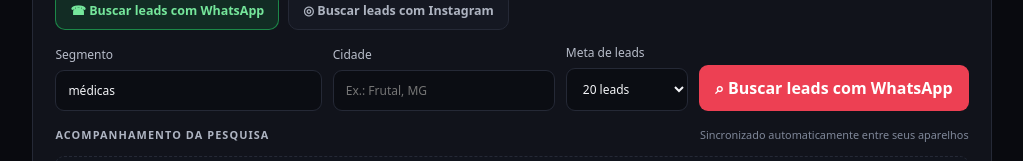
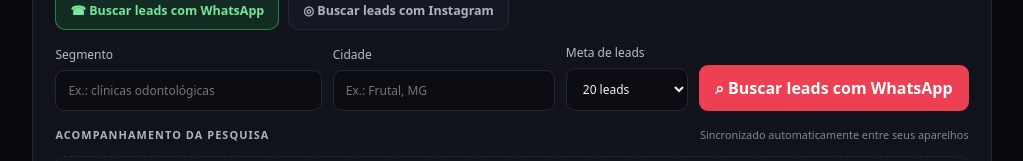
Before and after one commit to henriquefelix8920/escarlate, a Next.js app: page / in a window 1280 px wide. Shown: the part 965-1126 px from the top of the page, without its empty margins (250-1273 px from the left). Built offline with nearby package versions, Linux system fonts and the light colour scheme; no server answers.

Commit message:
Restore nutritionist-focused prospecting

```diff
--- a/app/prospeccao/page.js
+++ b/app/prospeccao/page.js
@@ -78,7 +78,7 @@ const whatsapp = (phone) => {
 
 export default function ProspeccaoPage() {
   const [city, setCity] = useState('');
-  const [category, setCategory] = useState('médicas');
+  const [category, setCategory] = useState('');
   const [limit, setLimit] = useState(20);
   const [searchChannel, setSearchChannel] = useState('whatsapp');
   const [leads, setLeads] = useState([]);
@@ -443,7 +443,7 @@ export default function ProspeccaoPage() {
             <button type="button" className={searchChannel === 'instagram' ? 'is-active instagram' : ''} onClick={() => setSearchChannel('instagram')}>◎ Buscar leads com Instagram</button>
           </div>
           <form onSubmit={startSearch} className="prospect-form">
-            <label>Segmento<input value={category} onChange={(e) => setCategory(e.target.value)} placeholder="Ex.: médicas, cardiologistas, dermatologistas" minLength={2} required /></label>
+            <label>Segmento<input value={category} onChange={(e) => setCategory(e.target.value)} placeholder="Ex.: clínicas odontológicas" minLength={2} required /></label>
             <label>Cidade<input value={city} onChange={(e) => setCity(capitalizeCity(e.target.value))} placeholder="Ex.: Frutal, MG" minLength={2} required /></label>
             <label className="limit-field">Meta de leads<select value={limit} onChange={(e) => setLimit(e.target.value)}>{[20,40,50].map((n) => <option key={n} value={n}>{n} leads</option>)}</select></label>
             <div className="prospect-actions"><button className="prospect-submit" disabled={loading}>{loading ? 'Pesquisando…' : searchChannel === 'instagram' ? '◎ Buscar perfis no Instagram' : '⌕ Buscar leads com WhatsApp'}</button>{loading && <button type="button" className="prospect-cancel" disabled={job?.status === 'cancelling'} onClick={cancelSearch}>{job?.status === 'cancelling' ? 'Parando…' : '■ Parar busca'}</button>}</div>
```
